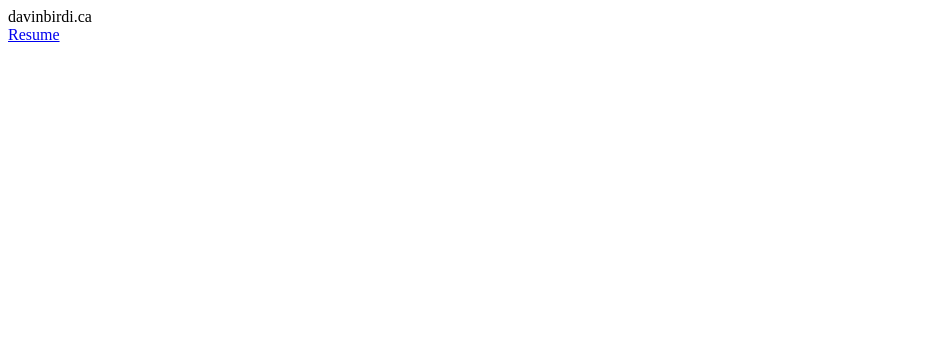
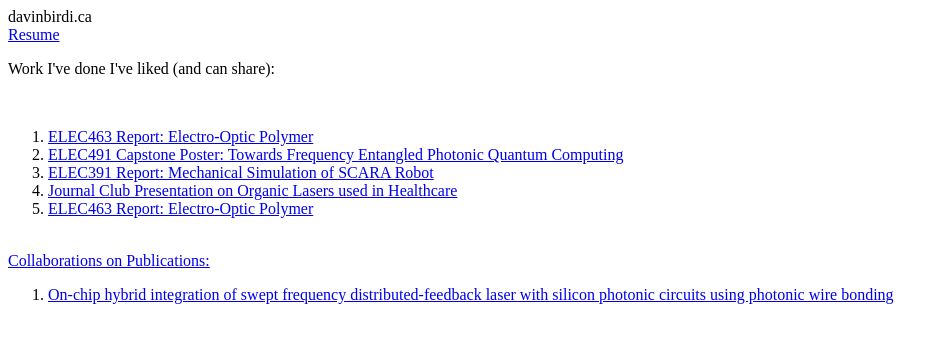
Before and after one commit to davinbirdi/davinbirdi.github.io, a plain HTML site: page index.html in a window 1280 px wide. Shown: the whole page, without its empty margins (0-949 px from the left). Drawn offline with Linux system fonts and the light colour scheme.

Commit message:
Add more links to relevant works

```diff
--- a/index.html
+++ b/index.html
@@ -1,3 +1,18 @@
 davinbirdi.ca
 <br>
-<a href="./Davin Birdi - RESUME.pdf"> Resume </a>
+<a href="./Davin Birdi - RESUME.pdf"> Resume</a>
+<br>
+<p> Work I've done I've liked (and can share): </p>
+<br>
+<ol>
+  <li><a href="./ELEC463-DavinBirdi-FinalReport.pdf"> ELEC463 Report: Electro-Optic Polymer</li>
+  <li><a href="./UBC_ECE_TL83-PrintCopy.pdf"> ELEC491 Capstone Poster: Towards Frequency Entangled Photonic Quantum Computing</li>
+  <li><a href="./ELEC391-DavinBirdi-MechanicalReport.pdf"> ELEC391 Report: Mechanical Simulation of SCARA Robot</li>
+  <li><a href="./JournalClubSept.pdf"> Journal Club Presentation on Organic Lasers used in Healthcare</li>
+  <li><a href="./ELEC463-DavinBirdi-FinalReport.pdf"> ELEC463 Report: Electro-Optic Polymer</li>
+</ol>
+<br>
+Collaborations on Publications:
+<ol>
+  <li><a href="https://opg.optica.org/oe/fulltext.cfm?uri=oe-32-3-3085&id=545597"> On-chip hybrid integration of swept frequency distributed-feedback laser with silicon photonic circuits using photonic wire bonding</li>
+</ol>
```
